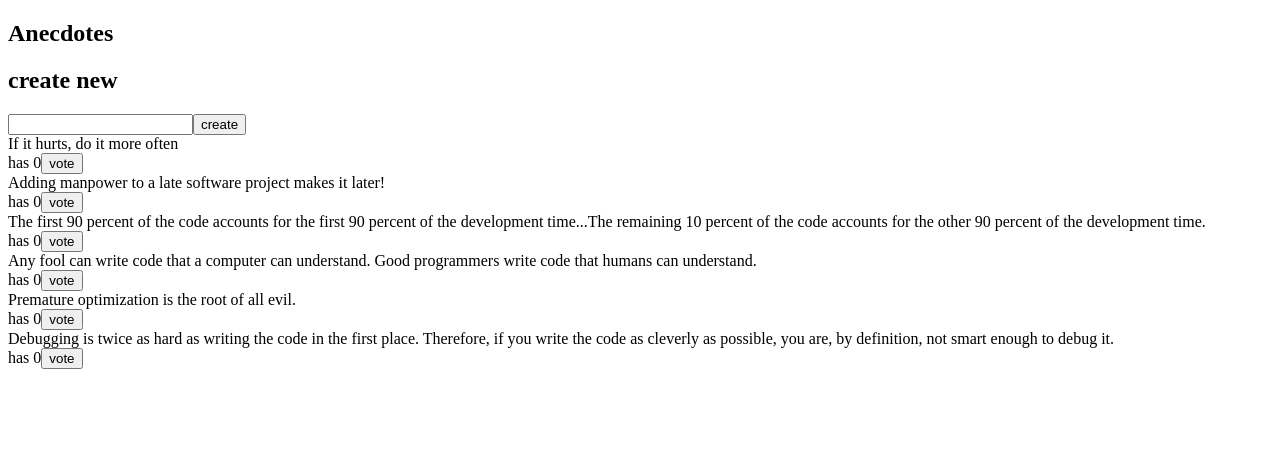
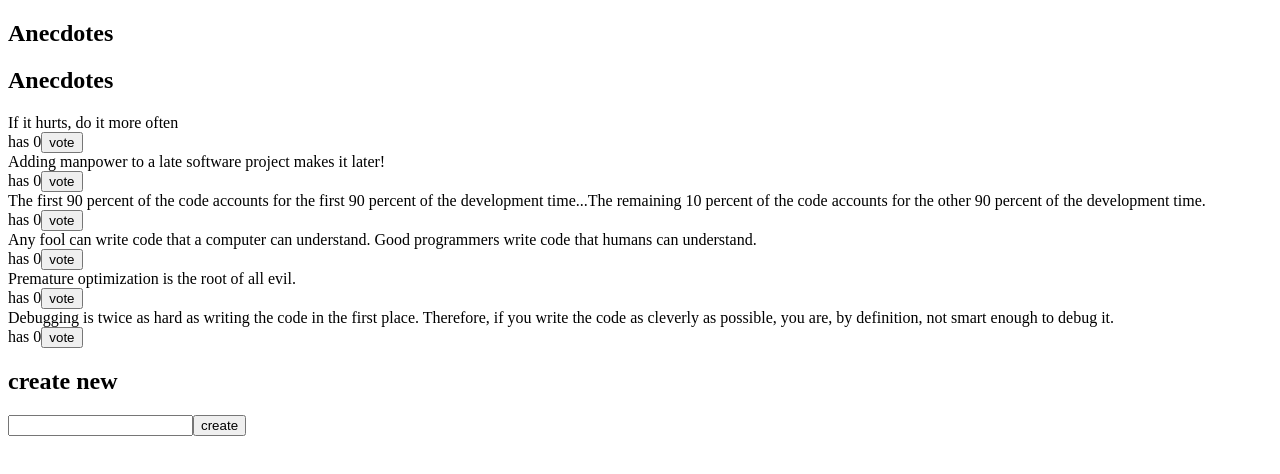
Before and after one commit to Mohdkhlouf/full-stack-open-state-management, a React (Vite) app in the folder anecdotes/: page / in a window 1280 px wide. Shown: the top 474 px of the page. Built offline with nearby package versions, Linux system fonts and the light colour scheme.

Commit message:
6.4 is done

```diff
--- a/anecdotes/src/App.jsx
+++ b/anecdotes/src/App.jsx
@@ -1,26 +1,13 @@
-import { useAnecdotes, useVotesIncrement } from "./store"
-import AnectdotForm from "./components/AnecdoteForm"
+
+import AnecdoteForm from "./components/AnecdoteForm"
+import AnecdoteList from "./components/AnecdoteList"
 
 const App = () => {
-
-  const anecdotes = useAnecdotes()
-  const vote = useVotesIncrement()
-
-
   return (
     <div>
       <h2>Anecdotes</h2>
-      <AnectdotForm />
-      {anecdotes.map((anecdote) => (
-        <div key={anecdote.id}>
-          <div>{anecdote.content}</div>
-          <div>
-            has {anecdote.votes}
-            <button onClick={() => vote(anecdote.id)}>vote</button>
-          </div>
-        </div>
-      ))}
-
+      <AnecdoteList />
+      <AnecdoteForm />
     </div>
   )
 }
--- a/anecdotes/src/components/AnecdoteForm.jsx
+++ b/anecdotes/src/components/AnecdoteForm.jsx
@@ -1,6 +1,6 @@
 import { useAddAnecdote } from '../store'
 
-const AnectdotForm = () => {
+const AnecdoteForm = () => {
   const getId = () => (100000 * Math.random()).toFixed(0)
   const AddAnecdote = useAddAnecdote()
 
@@ -27,4 +27,4 @@ const AnectdotForm = () => {
   )
 }
 
-export default AnectdotForm
+export default AnecdoteForm
--- /dev/null
+++ b/anecdotes/src/components/AnecdoteList.jsx
@@ -0,0 +1,29 @@
+import { useAnecdotes, useVotesIncrement } from "../store"
+
+
+
+
+const AnecdoteList = () => {
+
+  const anecdotes = useAnecdotes()
+  const vote = useVotesIncrement()
+
+  return (
+    <div>
+      <h2>Anecdotes</h2>
+
+      {anecdotes.map((anecdote) => (
+        <div key={anecdote.id}>
+          <div>{anecdote.content}</div>
+          <div>
+            has {anecdote.votes}
+            <button onClick={() => vote(anecdote.id)}>vote</button>
+          </div>
+        </div>
+      ))}
+
+    </div>
+  )
+}
+
+export default AnecdoteList
```
